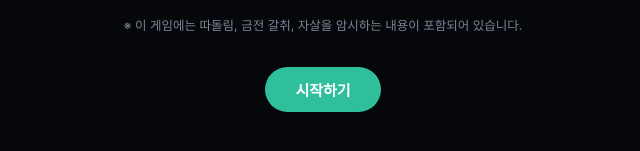
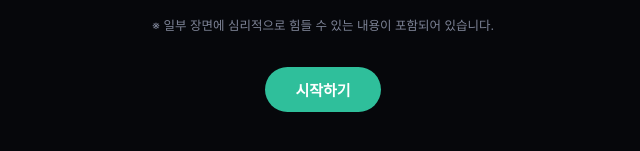
Before and after one commit to sangeunpk/maza-game, a plain HTML site: page index.html in a window 1280 px wide. Shown: the part 491-642 px from the top of the page, 317-957 px from the left. Drawn offline with Linux system fonts and the light colour scheme.

Commit message:
시작 화면 안내 문구 완화
Co-Authored-By: Claude <noreply@anthropic.com>

```diff
--- a/index.html
+++ b/index.html
@@ -312,7 +312,7 @@
         <li>마자에게 보여 주고 싶은 내용을 <b>클릭해서 복사</b>한 뒤, 마자 창 아래의 <b>붙여넣기</b>를 누르세요.</li>
         <li>하루가 할 말을 골라 주세요. 무엇을 보여 주느냐에 따라 이야기가 달라집니다.</li>
       </ol>
-      <p class="note">※ 이 게임에는 따돌림, 금전 갈취, 자살을 암시하는 내용이 포함되어 있습니다.</p>
+      <p class="note">※ 일부 장면에 심리적으로 힘들 수 있는 내용이 포함되어 있습니다.</p>
       <button id="startBtn">시작하기</button>
     </div>
   </div>
```
